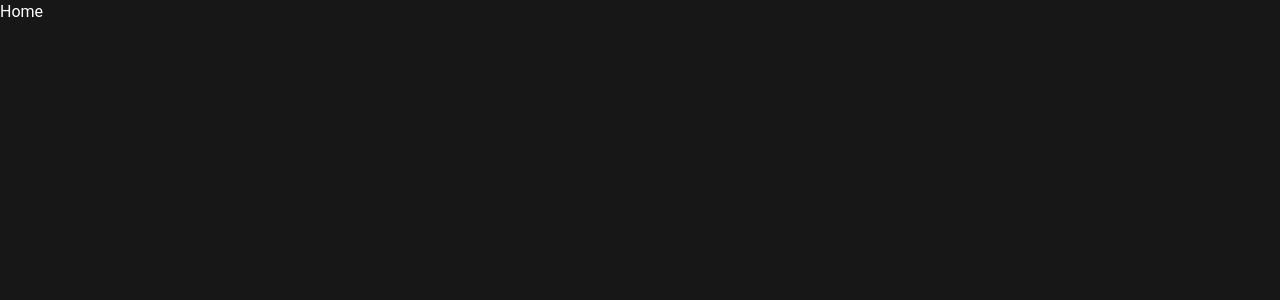
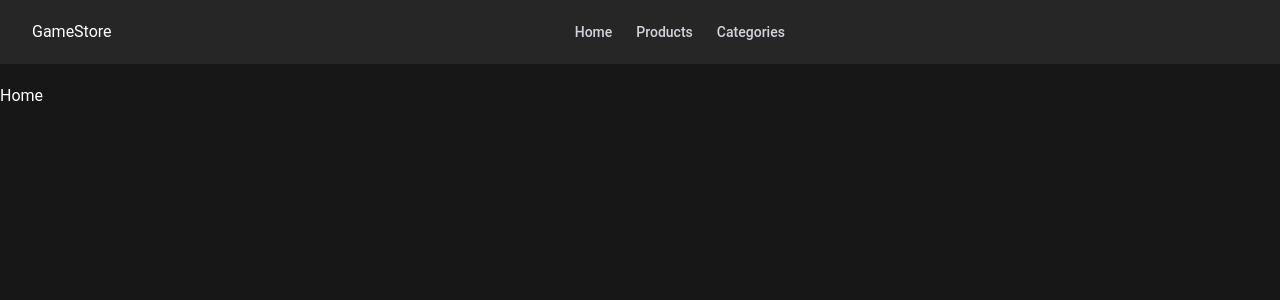
Before and after one commit to sinarhen/GameStore, a React (Create React App) app in the folder client/: page / in a window 1280 px wide. Shown: the top 300 px of the page. Built offline with nearby package versions, Linux system fonts and the light colour scheme; the HTML template or start-up script is replaced by a standard one.

Commit message:
Navbar is ready

```diff
--- a/client/src/App.tsx
+++ b/client/src/App.tsx
@@ -6,11 +6,16 @@ import Categories from "./pages/Categories";
 import MyAccount from "./pages/MyAccount";
 import Favorites from "./pages/Categories";
 import Orders from "./pages/Orders";
+import Navbar from "./components/Navbar";
 
 function App() {
   return (
     <div className="h-full w-full text-white bg-neutral-900">
       <Router>
+        <Navbar />
+        {/* container make */}
+        <div className="container mx-auto mt-5">
+
         <Routes>
           <Route path='/' element={<Home />} />
           <Route path='/products' element={<Products />} />
@@ -19,6 +24,8 @@ function App() {
           <Route path='/favorites' element={<Favorites />} />
           <Route path='/orders' element={<Orders />} />
         </Routes>
+
+        </div>
       </Router>
 
 
--- /dev/null
+++ b/client/src/components/Navbar.tsx
@@ -0,0 +1,35 @@
+import React from 'react';
+import { Link } from 'react-router-dom';
+
+const Navbar = ({isAuthenticated = true}: {
+    isAuthenticated?: boolean;
+} ) => {
+    return (
+        <nav className="bg-neutral-800">
+            <div className="max-w-7xl mx-auto px-4 sm:px-6 lg:px-8">
+                <div className="flex transition-all duration-200 items-center justify-between h-16">
+                    <h1 className="text-white">GameStore</h1>
+                    <div className="flex">
+                        <Link to="/" className="text-gray-300 hover:bg-neutral-700 px-3 py-2 rounded-md text-sm font-medium">Home</Link>
+                        <Link to="/products" className="text-gray-300 hover:bg-neutral-700 px-3 py-2 rounded-md text-sm font-medium">Products</Link>
+                        <Link to="/categories" className="text-gray-300 hover:bg-neutral-700 px-3 py-2 rounded-md text-sm font-medium">Categories</Link>
+                    </div>
+                    <div>
+                        {isAuthenticated ? (
+                            <>
+
+                            </>
+                        ) : (
+
+                            <>
+
+                            </>
+                        )}
+                        </div>
+                </div>
+            </div>
+        </nav>
+    );
+};
+
+export default Navbar;
```
